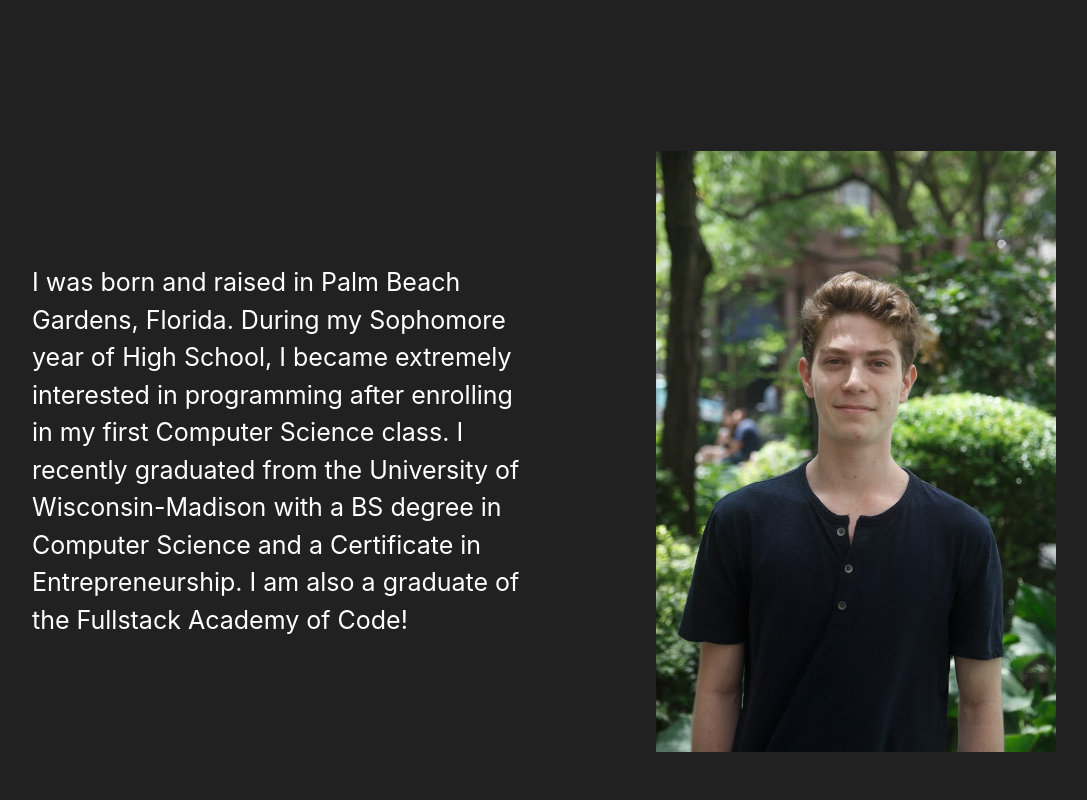
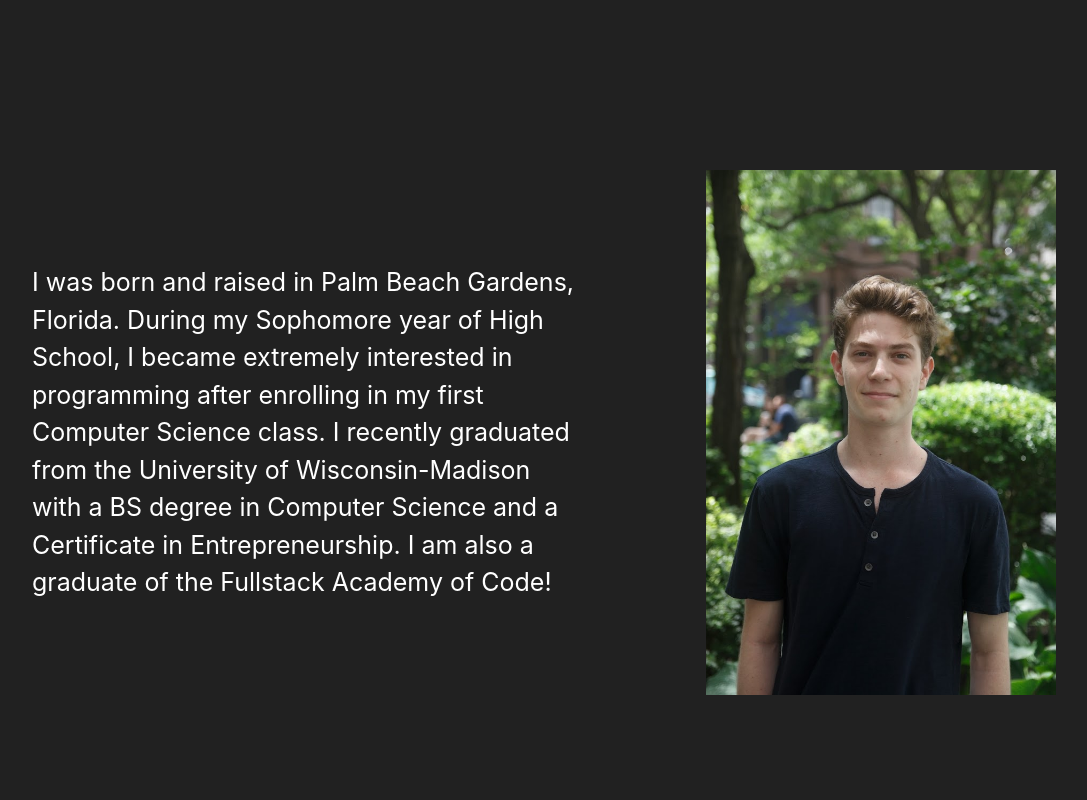
Before and after one commit to breitman/breitman.github.io, a React (Create React App) app: page / in a window 1280 px wide. Shown: the part 980-1780 px from the top of the page, without its empty margins (96-1183 px from the left). Built offline with nearby package versions, Linux system fonts and the light colour scheme.

Commit message:
modified offset to scroll by for about page

```diff
--- a/src/components/navbar.js
+++ b/src/components/navbar.js
@@ -36,7 +36,7 @@ class NavBar extends Component {
             <NavLink
               to="/#aboutme"
               scroll={el =>{
-                this.scrollWithOffset(el, 200)
+                this.scrollWithOffset(el, 100)
               }}
             >
               About Me
@@ -44,7 +44,7 @@ class NavBar extends Component {
             <NavLink //TODO: change this so that scrolls into correct view
               to="/#projects"
               scroll={el =>{
-                this.scrollWithOffset(el, -50)
+                this.scrollWithOffset(el, 300)
               }}
             >
               Projects
--- a/src/components/pages/AboutMePage.js
+++ b/src/components/pages/AboutMePage.js
@@ -5,18 +5,19 @@ import styled from 'styled-components'
 
 
 let Container = styled.div`
+  box-sizing: border-box;
   display: flex;
   align-items: center;
-
+  padding-bottom: 200px;
 `
 
 let Text = styled.p`
   margin: 10%;
   vertical-align: middle;
-  @media screen and (max-width: 1000px) {
-    font-size: 18px;
+  @media screen and (max-width: 1200px) {
+    font-size: 19px;
   }
-  @media screen and (min-width: 1001px) {
+  @media screen and (min-width: 1201px) {
     font-size: 25px;
   }
   opacity: 0;
@@ -37,13 +38,13 @@ let Image = styled.img`
   height: auto;
   width: auto;
   right: auto;
-  @media screen and (max-width: 1000px) {
+  @media screen and (max-width: 1200px) {
     max-width: 270px;
     max-height: 400px;
   }
-  @media screen and (min-width: 1001px) {
-    max-width: 400px;
-    max-height: 670px;
+  @media screen and (min-width: 1201px) {
+    max-width: 350px;
+    max-height: 650px;
   }
 
 `
@@ -73,7 +74,6 @@ export default function AboutMePage() {
           Fullstack Academy of Code!
         </Text>
       <Image src={img} />
-
     </Container>
   )
 }
```
